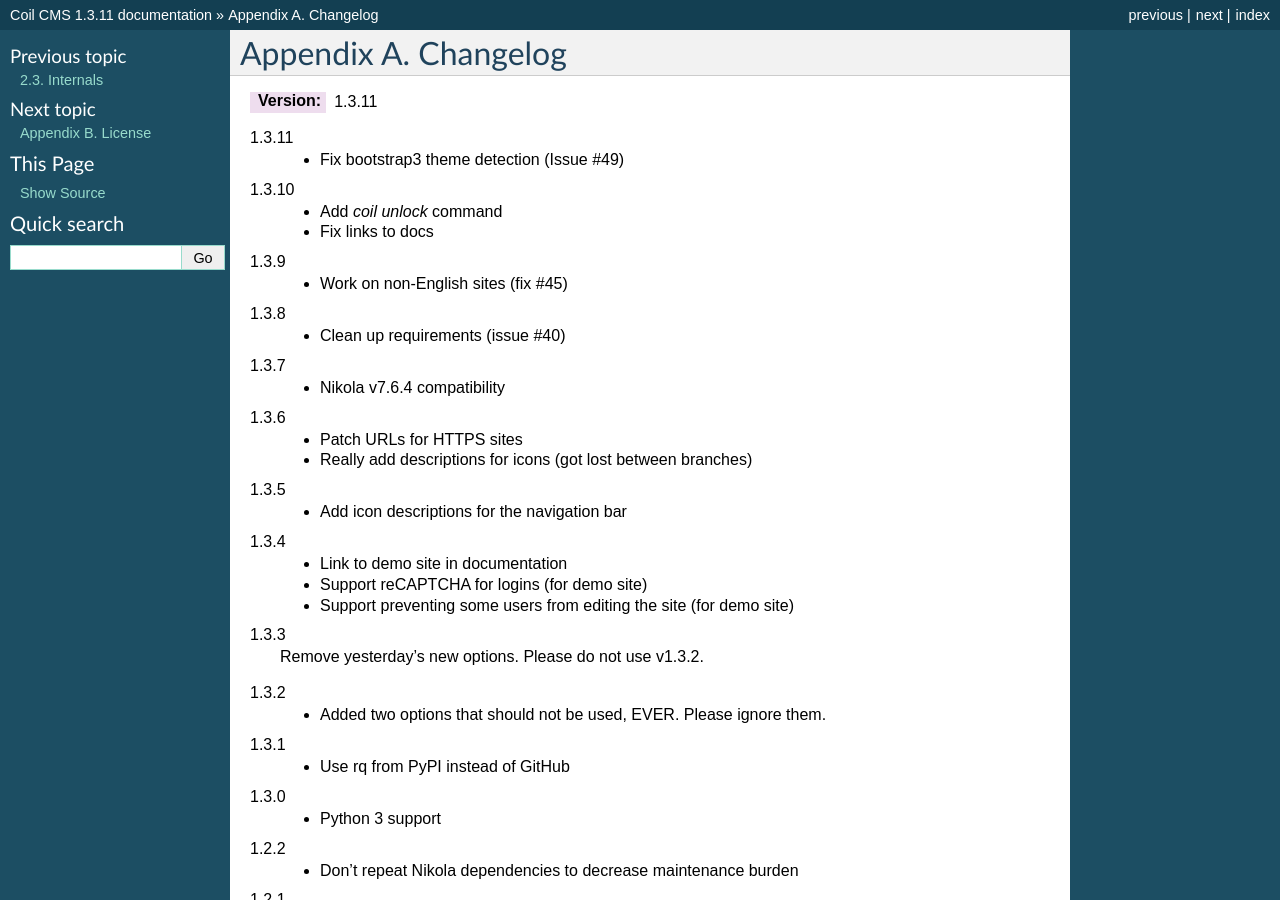
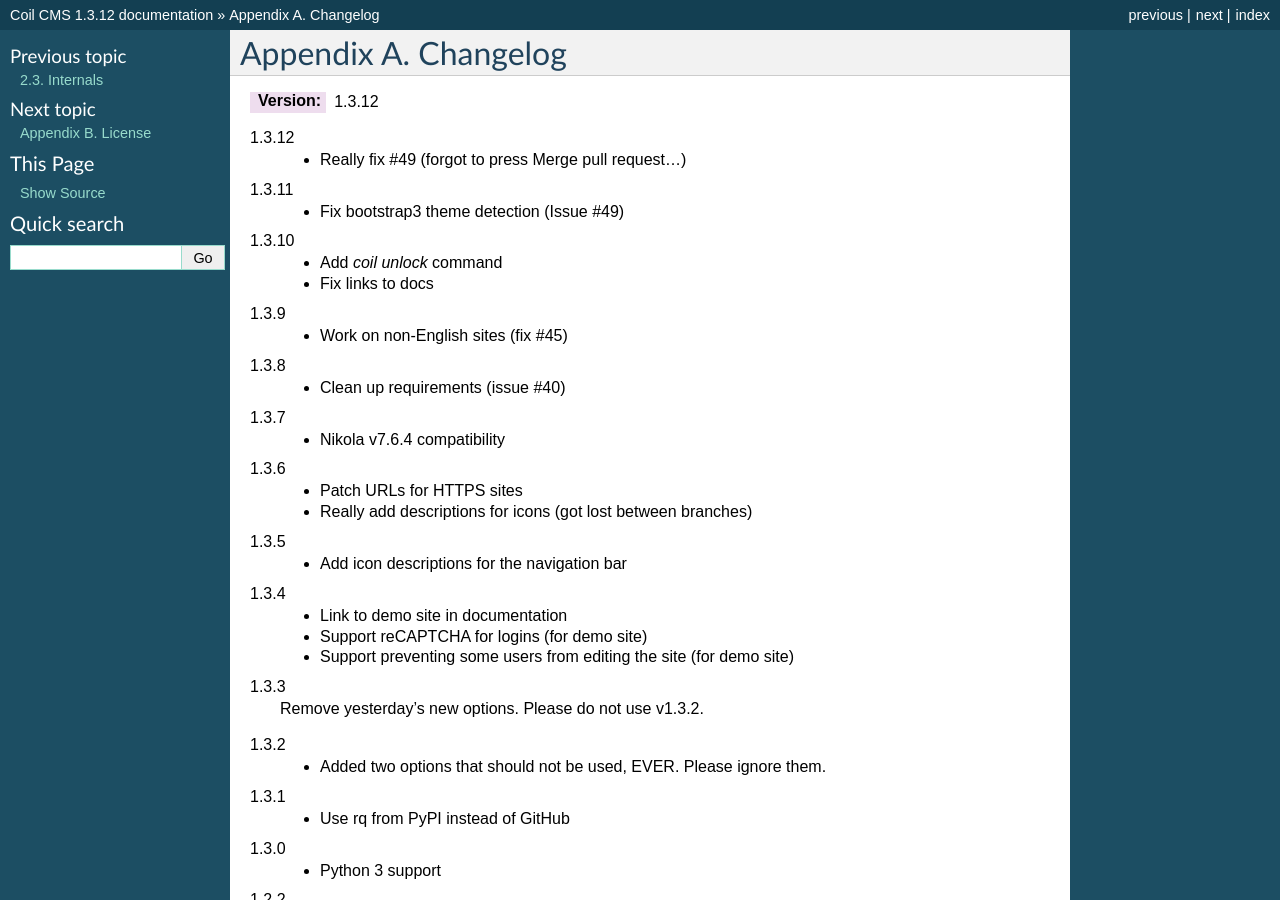
Before and after one commit to getnikola/coil, a Sphinx documentation site: the page built from docs/CHANGELOG.rst, in a window 1280 px wide and 900 px high. Built offline with Sphinx 7.4.7, drawn with Linux system fonts in a browser that asks for light colours; some of the changed text lies outside the part shown.

Commit message:
v1.3.12: really fix #49
Signed-off-by: Chris Warrick <kwpolska@gmail.com>

```diff
--- a/CHANGELOG.rst
+++ b/CHANGELOG.rst
@@ -2,7 +2,10 @@
 Appendix A. Changelog
 =====================
 
-:Version: 1.3.11
+:Version: 1.3.12
+
+1.3.12
+    * Really fix #49 (forgot to press Merge pull request…)
 
 1.3.11
     * Fix bootstrap3 theme detection (Issue #49)
--- a/coil/__init__.py
+++ b/coil/__init__.py
@@ -29,4 +29,4 @@
 
 __all__ = ['__version__']
 
-__version__ = '1.3.11'
+__version__ = '1.3.12'
--- a/docs/CHANGELOG.rst
+++ b/docs/CHANGELOG.rst
@@ -2,7 +2,10 @@
 Appendix A. Changelog
 =====================
 
-:Version: 1.3.11
+:Version: 1.3.12
+
+1.3.12
+    * Really fix #49 (forgot to press Merge pull request…)
 
 1.3.11
     * Fix bootstrap3 theme detection (Issue #49)
--- a/docs/conf.py
+++ b/docs/conf.py
@@ -55,9 +55,9 @@
 # built documents.
 #
 # The short X.Y version.
-version = '1.3.11'
+version = '1.3.12'
 # The full version, including alpha/beta/rc tags.
-release = '1.3.11'
+release = '1.3.12'
 
 # The language for content autogenerated by Sphinx. Refer to documentation
 # for a list of supported languages.
--- a/setup.py
+++ b/setup.py
@@ -7,7 +7,7 @@
     dependencies = [l.strip() for l in fh]
 
 setup(name='coil',
-      version='1.3.11',
+      version='1.3.12',
       description='A user-friendly CMS frontend for Nikola.',
       keywords='coil,nikola,cms',
       author='Chris Warrick, Roberto Alsina, Henry Hirsch et al.',
```
